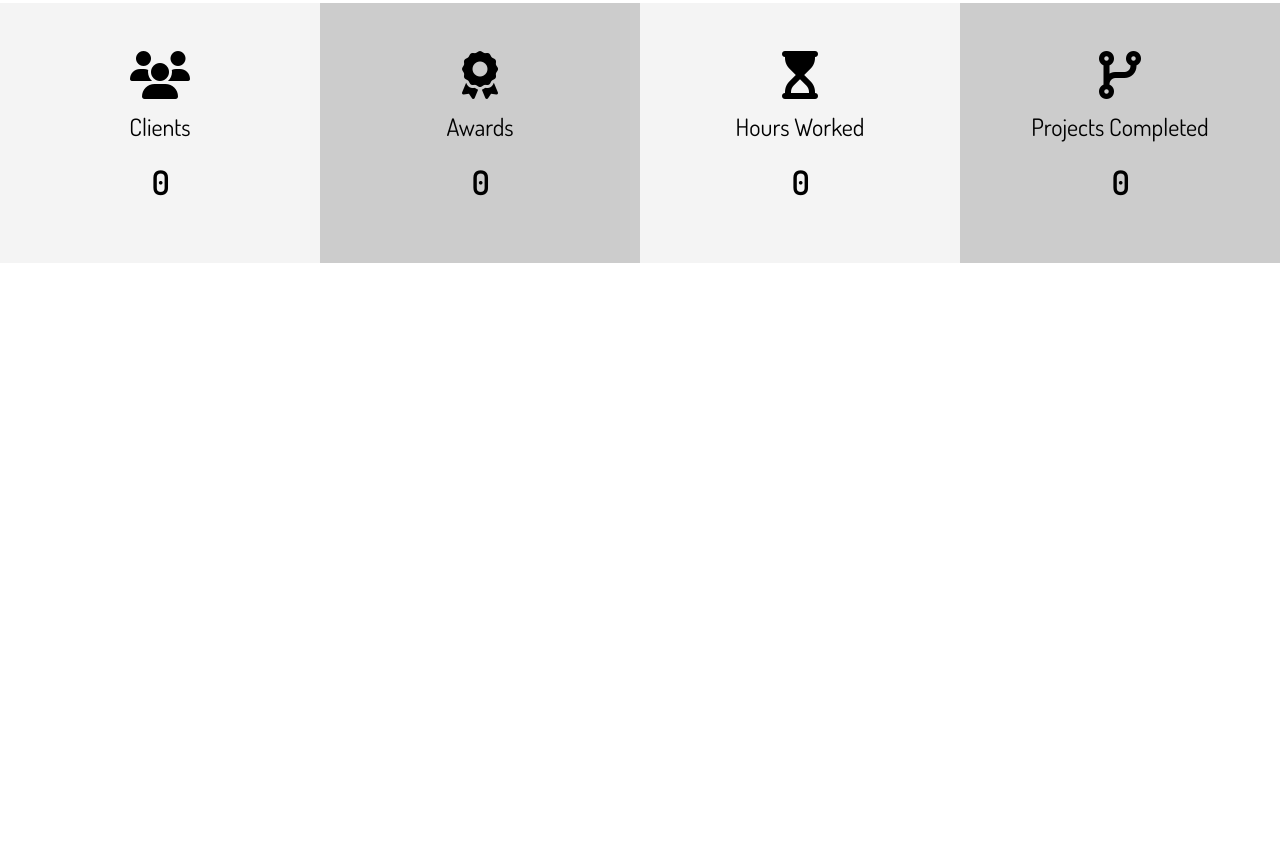
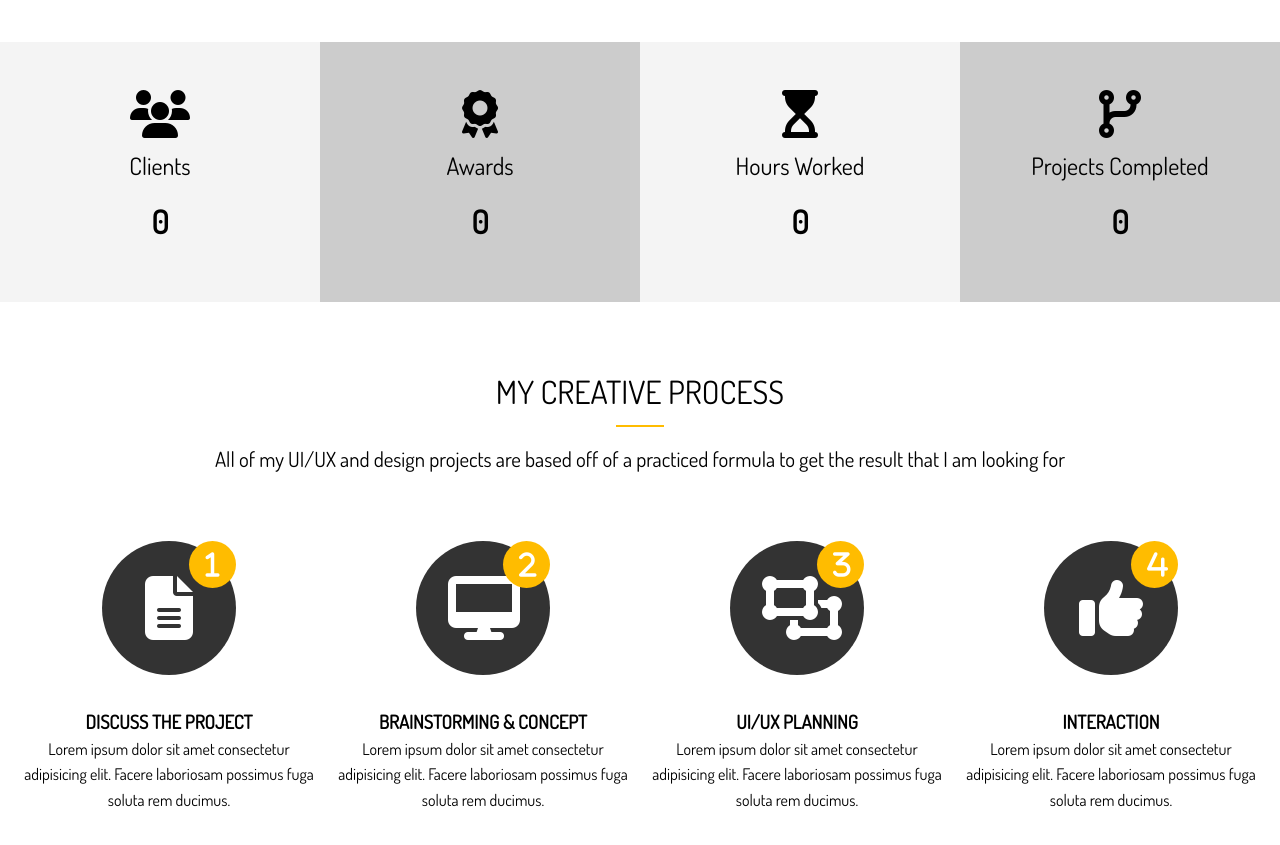
Before and after one commit to Kergo/portfolio-website, a website: page dist/index.html in a window 1280 px wide. Shown: the part 1183-2028 px from the top of the page. Before the commit the page ends 1478 px from the top, so only its background shows below. Drawn offline with Linux system fonts and the light colour scheme.

Commit message:
Process Section

```diff
--- a/scss/_utilities.scss
+++ b/scss/_utilities.scss
@@ -66,3 +66,20 @@ input[class^='btn-'] {
   &-3 { margin: 3rem 0; }
   &-4 { margin: 4rem 0; }
 }
+
+.section-title {
+  font-size: 2rem;
+  display: block;
+  padding-bottom: .5rem;
+  text-align: center;
+  font-weight: 100;
+  text-transform: uppercase;
+}
+
+.bottom-line {
+  height: 2px;
+  width: 3rem;
+  background: $main-color;
+  display: block;
+  margin: 0 auto 1rem auto;
+}
--- a/scss/main.scss
+++ b/scss/main.scss
@@ -145,4 +145,51 @@ img {
       }
     }
   }
+  // Home Section C
+  &-c {
+    .process {
+      display: grid;
+      grid-template-columns: repeat(4, 1fr);
+      grid-gap: 1.5rem;
+      text-align: center;
+
+      &-icon {
+        border-radius: 50%;
+        background: $dark-color;
+        color: #fff;
+        padding: 2rem;
+        width: 70px;
+        height: 70px;
+        line-height: 70px;
+        text-align: center;
+        position: relative;
+        transition: all 1s;
+
+        &:hover {
+          background: $main-color;
+          width: 90px;
+          height: 90px;
+          line-height: 90px;
+
+          .process-step {
+            background: $dark-color;
+          }
+        }
+      }
+
+      &-step {
+        position: absolute;
+        top: 0;
+        right: 0;
+        font-size: 28px;
+        background: $main-color;
+        border-radius: 50%;
+        height: 15px;
+        width: 15px;
+        line-height: 15px;
+        padding: 1rem;
+        transition: all 1s;
+      }
+    }
+  }
 }
```
Also changed, not shown: dist/css/main.css, dist/index.html.
